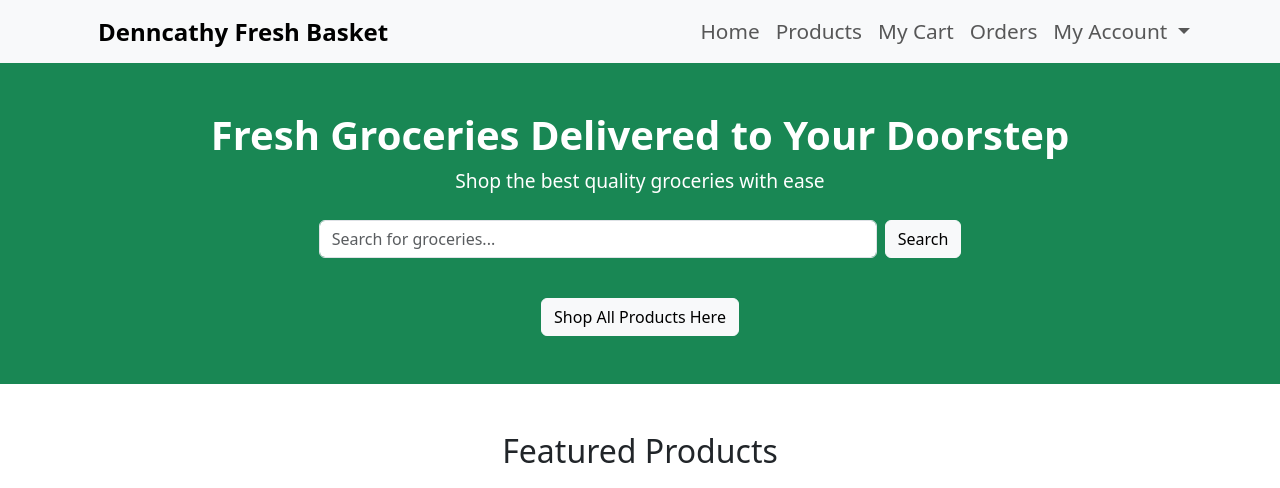
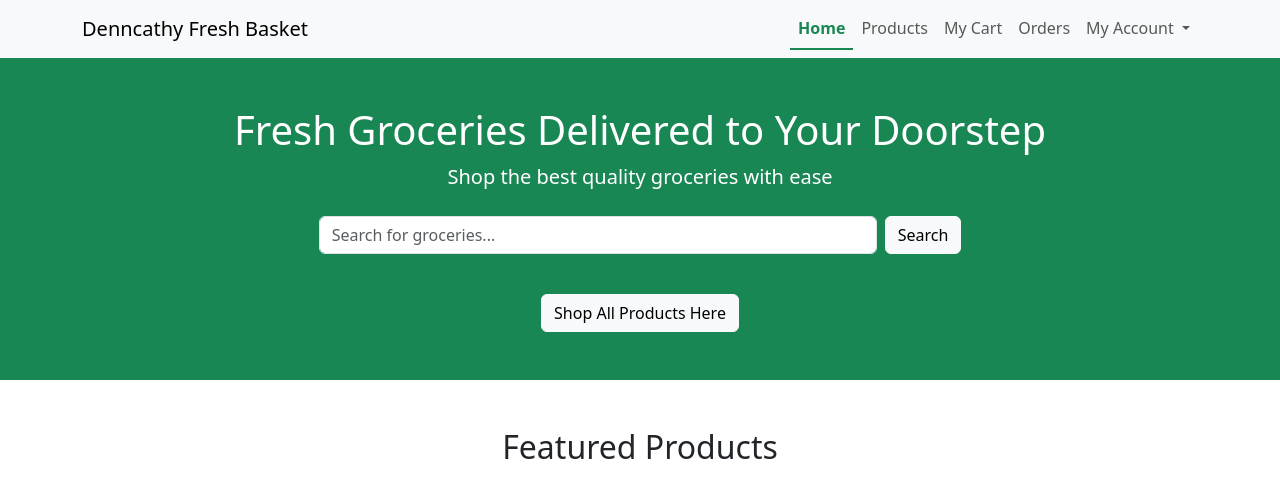
Before and after one commit to dmuchai/grocery-ecommerce, a Flask app: page / in a window 1280 px wide. Shown: the top 488 px of the page. Run offline with Flask 3, Linux system fonts and the light colour scheme; parts of the project's set-up code (start-up, migrations or seed data) failed here and were passed over.

Commit message:
UI UX updates to the search functionality

```diff
--- a/routes/search.py
+++ b/routes/search.py
@@ -25,6 +25,7 @@ def search():
         } for p in results.items]
 
         return jsonify({
+            "q": query,
             "products": products,
             "total": results.total,
             "pages": results.pages,
--- a/static/css/styles.css
+++ b/static/css/styles.css
@@ -1,32 +1,32 @@
-/* Navbar customization */
-.navbar-nav .nav-link {
-    font-size: 1.3rem;
-    font-weight: 500;
+/* Highlight the active nav link */
+.navbar .nav-link.active {
+    font-weight: 600;
+    color: #198754 !important;
+    border-bottom: 2px solid #198754;
 }
 
-/* Brand spacing */
-.navbar-brand {
-    padding-left: 1rem;
-    font-weight: 600;
-    font-size: 1.5rem;
+/* Responsive tweaks */
+@media (max-width: 768px) {
+    .navbar-nav .nav-link {
+        padding: 0.5rem 1rem;
+        font-size: 1.2rem;
+    }
+
+    .navbar-brand {
+        font-size: 1.5rem;
+    }
 }
 
-/* Hero heading tweaks */
-.hero h1 {
-    font-size: 2.5rem;
-    font-weight: 600;
+/* Ensure space before footer if content is short */
+main {
+    min-height: 80vh;
+    padding-bottom: 2rem;
 }
 
-.hero p.lead {
-    font-size: 1.2rem;
+.card-img-top {
+    display: block;
+    margin-left: auto;
+    margin-right: auto;
+    max-width: 100%;
+    height: auto;
 }
-
-/* Button polish */
-.btn {
-    transition: all 0.2s ease-in-out;
-}
-
-.btn:hover {
-    box-shadow: 0 4px 12px rgba(0, 0, 0, 0.1);
-    transform: translateY(-1px);
-}
--- a/static/js/search.js
+++ b/static/js/search.js
@@ -25,36 +25,60 @@ function fetchSearchResults(query, page) {
 }
 
 function displaySearchResults(data) {
-    let resultsContainer = document.getElementById("searchResults");
+    const resultsContainer = document.getElementById("searchResults");
     resultsContainer.innerHTML = "";
 
     if (!data.products || data.products.length === 0) {
-        resultsContainer.innerHTML = "<p>No products found.</p>";
+        resultsContainer.innerHTML = `
+            <p class="text-danger mt-4">No results found for "<strong>${data.q}</strong>".</p>
+        `;
         return;
     }
 
+    // Add heading
+    const heading = document.createElement("h5");
+    heading.className = "mt-4 mb-3";
+    heading.innerHTML = `Search Results for <span class="text-white">"${data.q}"</span>`;
+    resultsContainer.appendChild(heading);
+
+    // Create a row container for product cards
+    const row = document.createElement("div");
+    row.className = "row justify-content-center";
+
     data.products.forEach(product => {
-        let imageUrl = product.image_url || "/static/images/default.jpg";
-        let productCard = `
-            <div class="card mb-3">
-                <img src="${imageUrl}" class="card-img-top" alt="${product.name}">
-                <div class="card-body">
-                    <h5 class="card-title">${product.name}</h5>
+        const col = document.createElement("div");
+        col.className = "col-md-4 mb-4";
+
+        const imageUrl = product.image_url || "/static/images/default.jpg";
+
+        col.innerHTML = `
+            <div class="card h-100">
+                <a href="/products/${product.id}">
+                    <img src="${imageUrl}" class="card-img-top" alt="${product.name}">
+                </a>
+                <div class="card-body d-flex flex-column">
+                    <a href="/products/${product.id}" class="text-decoration-none text-dark">
+                        <h5 class="card-title">${product.name}</h5>
+                    </a>
                     <p class="card-text">${product.description}</p>
                     <p class="text-success"><strong>Kshs ${parseFloat(product.price).toFixed(2)}</strong></p>
-                    <button class="btn btn-success add-to-cart" data-product-id="${product.id}">Add to Cart</button>
+                    <a href="/products/${product.id}" class="btn btn-outline-primary mt-auto mb-2">View Product</a>
+                    <button class="btn btn-success mt-auto add-to-cart" data-product-id="${product.id}">Add to Cart</button>
                 </div>
             </div>
         `;
-        resultsContainer.innerHTML += productCard;
+
+        row.appendChild(col);
     });
+
+    resultsContainer.appendChild(row);
 
     // Attach event listeners to the "Add to Cart" buttons
     document.querySelectorAll(".add-to-cart").forEach(button => {
-	button.addEventListener("click", function () {
-		let productId = this.getAttribute("data-product-id");
-		addToCart(productId, 1); // Default quantity = 1
-	});
+        button.addEventListener("click", function () {
+            const productId = this.getAttribute("data-product-id");
+            addToCart(productId, 1); // Default quantity = 1
+        });
     });
 
     if (data.pages > 1) {
@@ -63,7 +87,7 @@ function displaySearchResults(data) {
 }
 
 function displayPagination(query, currentPage, totalPages) {
-    let paginationContainer = document.getElementById("pagination");
+    const paginationContainer = document.getElementById("pagination");
     paginationContainer.innerHTML = "";
 
     for (let page = 1; page <= totalPages; page++) {
--- a/templates/base.html
+++ b/templates/base.html
@@ -13,23 +13,24 @@
     <nav class="navbar navbar-expand-lg navbar-light bg-light">
         <div class="container">
             <a class="navbar-brand" href="/">Denncathy Fresh Basket</a>
-            <button class="navbar-toggler" type="button" data-bs-toggle="collapse" data-bs-target="#navbarNav">
+            <button class="navbar-toggler" type="button" data-bs-toggle="collapse" data-bs-target="#navbarNav"
+                aria-controls="navbarNav" aria-expanded="false" aria-label="Toggle navigation">
                 <span class="navbar-toggler-icon"></span>
             </button>
 
             <div class="collapse navbar-collapse" id="navbarNav">
                 <ul class="navbar-nav ms-auto">
                     <li class="nav-item">
-                        <a class="nav-link" href="/">Home</a>
+                        <a class="nav-link {% if request.path == '/' %}active{% endif %}" href="/">Home</a>
                     </li>
                     <li class="nav-item">
-                        <a class="nav-link" href="/products">Products</a>
+                        <a class="nav-link {% if request.path.startswith('/products') %}active{% endif %}" href="/products">Products</a>
                     </li>
                     <li class="nav-item">
-                        <a class="nav-link" href="/cart">My Cart</a>
+                        <a class="nav-link {% if request.path.startswith('/cart') %}active{% endif %}" href="/cart">My Cart</a>
                     </li>
                     <li class="nav-item">
-                        <a class="nav-link" href="/order/history">Orders</a>
+                        <a class="nav-link {% if request.path.startswith('/order') %}active{% endif %}" href="/order/history">Orders</a>
                     </li>
 
                     {% if is_logged_in %}
@@ -57,7 +58,8 @@
             </div>
         </div>
     </nav>
-        <!-- Main Content -->
+
+    <!-- Main Content -->
     <main>
         {% block content %}{% endblock %}
     </main>
@@ -66,8 +68,24 @@
     <footer class="bg-dark text-white text-center py-3">
         <p>&copy; 2025 Denncathy Fresh Basket. All Rights Reserved.</p>
     </footer>
+
     <script src="https://code.jquery.com/jquery-3.6.0.min.js"></script>
     <script src="https://cdn.jsdelivr.net/npm/bootstrap@5.3.0/dist/js/bootstrap.bundle.min.js"></script>
     {% block scripts %}{% endblock %}
+
+    <!-- Collapse navbar on click (mobile) -->
+    <script>
+        document.addEventListener("DOMContentLoaded", () => {
+            const navLinks = document.querySelectorAll('.nav-link');
+            const navbarCollapse = document.querySelector('.navbar-collapse');
+            navLinks.forEach(link => {
+                link.addEventListener('click', () => {
+                    if (navbarCollapse.classList.contains('show')) {
+                        new bootstrap.Collapse(navbarCollapse).toggle();
+                    }
+                });
+            });
+        });
+    </script>
 </body>
 </html>
```
Also changed, not shown: 4 other files.
